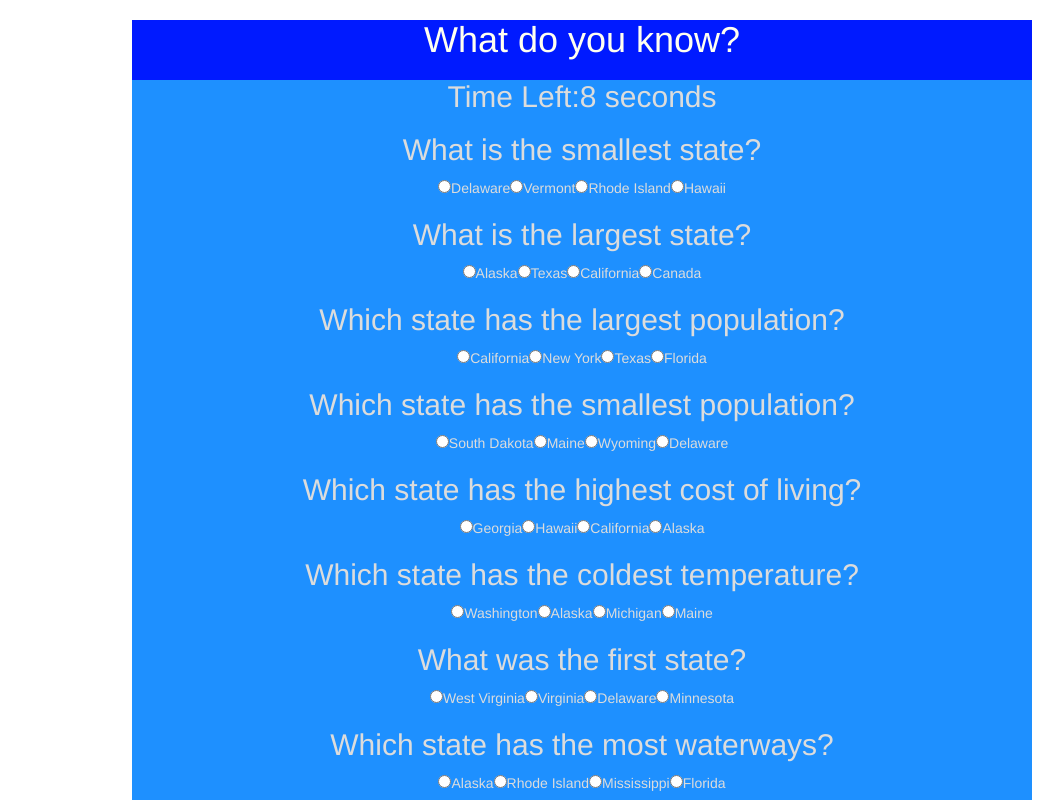
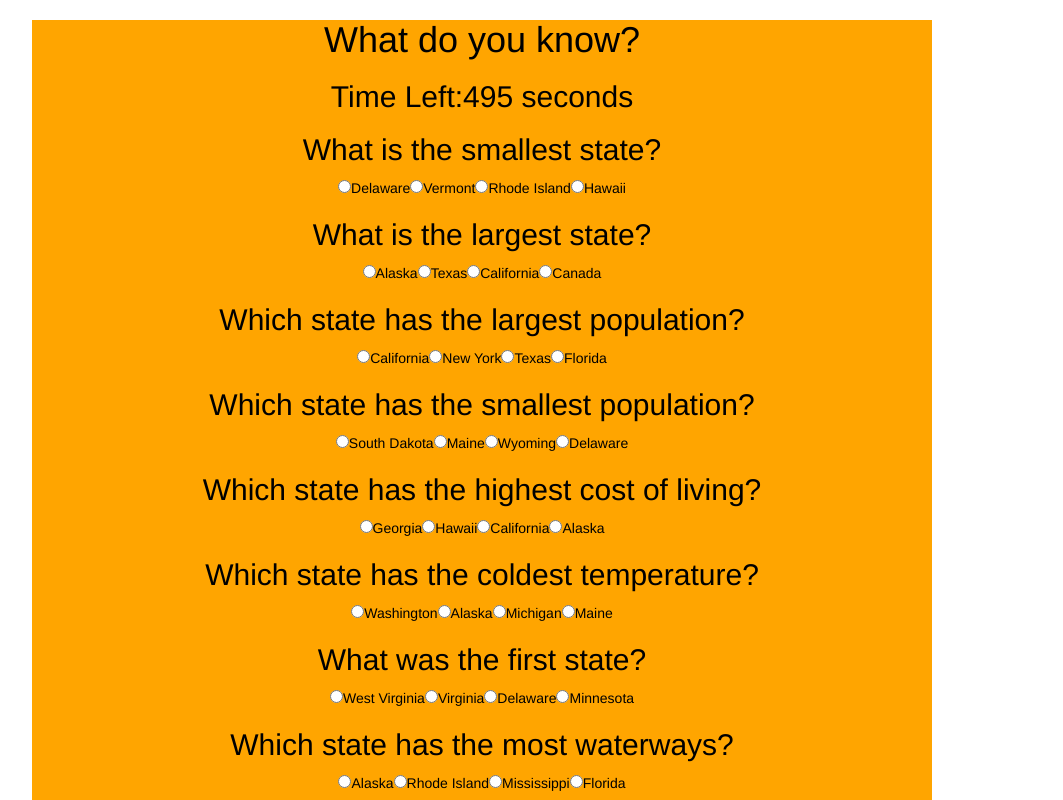
Before and after one commit to suzannaudra/TriviaGame, a plain HTML site: page index.html in a window 1280 px wide. Both pictures are taken after a click on the button "START". Shown: the top 800 px of the page, without its empty margins (68-1131 px from the left). Drawn offline with nearby package versions, Linux system fonts and the light colour scheme.

Commit message:
with Jeopardy music

```diff
--- a/assets/css/style.css
+++ b/assets/css/style.css
@@ -1,19 +1,20 @@
 #container {
-    background-color: rgb(0, 26, 255);
+    background-color:orange;
     text-align: center;
-    color: ivory;
+    color: black;
     box-sizing: content-box;
     width: 900px;
-    margin-left: 200px;
-    margin-right: 200px;
+    margin-left: 100px;
+    margin-right: 100px;
 }
 
 #bodycon {
-    background-color: dodgerblue;
-    color: gainsboro;
+    background-color: orange;
+    color: black;
     width: 900px;
 }
-#header
-#start {
 
+#image {
+    width: 200px;
+    height: 100px;
 }
--- a/assets/javascript/app.js
+++ b/assets/javascript/app.js
@@ -48,7 +48,7 @@ $('#start').on('click', function () {
 var game = {
     correctAnswer: 0,
     incorrectAnswer: 0,
-    counter: 10,
+    counter: 500,
     countdown: function(){
         game.counter--;
         $('#counter').html(game.counter);
@@ -56,13 +56,13 @@ var game = {
             console.log("Time's up!");
 
             game.result();
-            //  game.done();
+             game.done();
         }
     },
 
 //start timer and reset timer when gameover
     start: function(){
-        timer = setInterval(game.countdown,1000);
+        timer = setInterval(game.countdown,500);
         console.log (timer);
         $('#bodycon').prepend('<h2>Time Left:<span id="counter">100</span> seconds</h2>');
         $('#start').remove();
--- a/index.html
+++ b/index.html
@@ -25,15 +25,14 @@
 <button id="start">START</button>
     </div>
 </div>
-<div id="time-left">Timer</div>
 <br>
 <h2 id=questionarray></h2>
 <script type="text/javascript" src="assets/javascript/app.js"></script>
 <!-- br> -->
      <div>
-    <!-- <audio controls loop>
+          <audio controls loop>
      <source src="assets/Jeopardy-theme-song.mp3" type="audio/mp3"/>
-    </audio> -->
+    </audio>
     </div>
 </body>
 </html>
```
Also changed, not shown: assets/images/Henderson-Beach.jpg (added), 3 other files.
